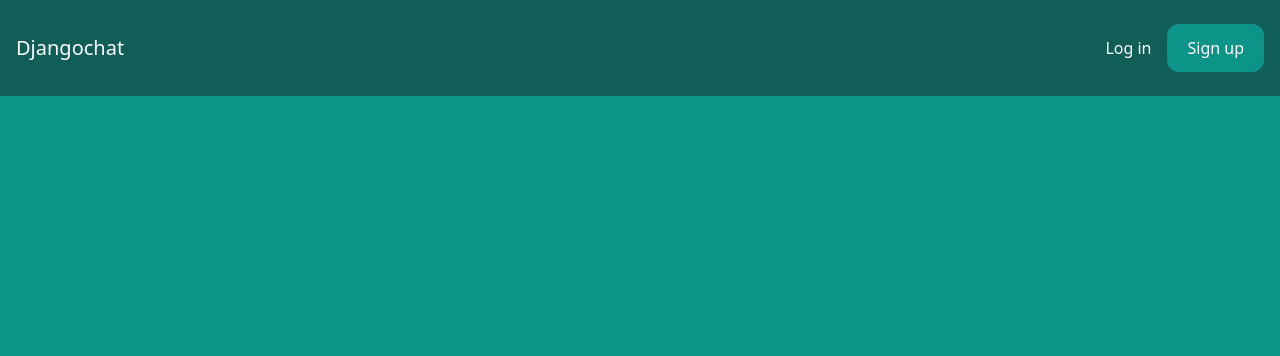
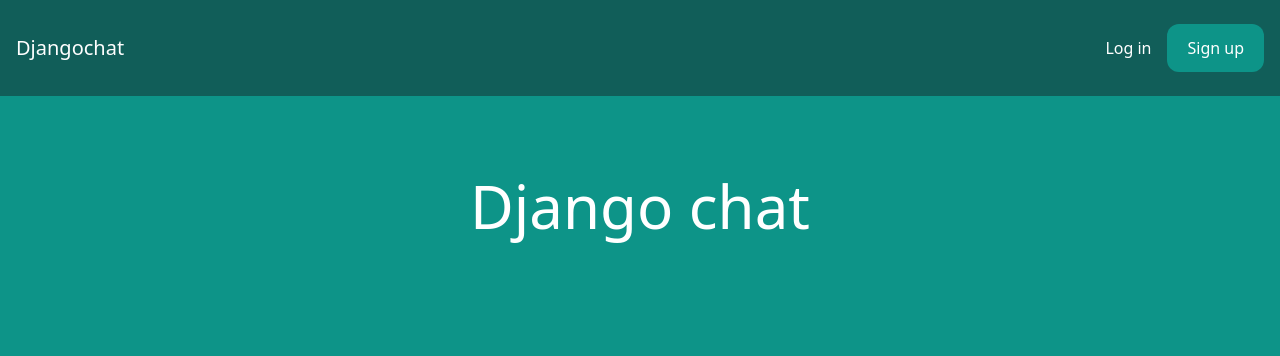
Before and after one commit to osman-haider/Chat-App-with-Django, a Django app: page / in a window 1280 px wide. Shown: the top 356 px of the page. Run offline with Django 5.2, Linux system fonts and the light colour scheme; some libraries are stand-ins or nearby versions.

```diff
--- a/core/templates/core/base.html
+++ b/core/templates/core/base.html
@@ -37,6 +37,9 @@
         </nav>
 
         {% block content %}
+            <div class="p-10 lg:p-20 text-center">
+                <h1 class="text-3xl lg:text-6xl text-white">Django chat</h1>
+            </div>
         {% endblock %}
 
         {% block scripts %}
--- a/core/templates/core/frontpage.html
+++ b/core/templates/core/frontpage.html
@@ -1,9 +1,3 @@
 {% extends 'core/base.html' %}
 
 {% block title %}Welcome | {% endblock %}
-
-{% block content %}
-<div class="p-10 lg:p-20 text-center">
-    <h1 class="text-3xl lg:text-6xl text-white">Djangochat</h1>
-</div>
-{% endblock %}
```
Also changed, not shown: db.sqlite3.
